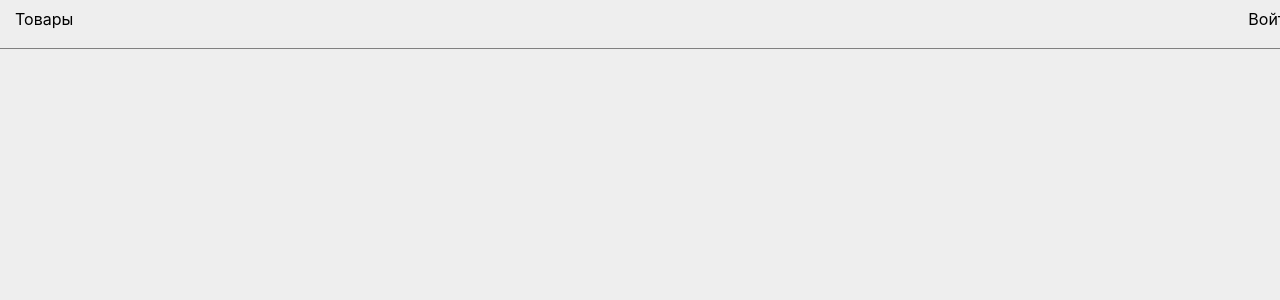
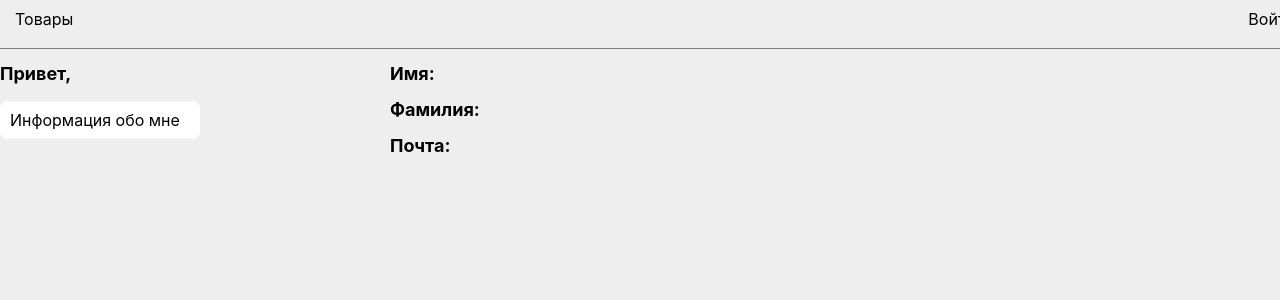
Before and after one commit to fckngawsm/react-test, a React (Create React App) app: page /profile/information-me in a window 1280 px wide. Before the commit this address had no page. Shown: the top 300 px of the page. Built offline with nearby package versions, Linux system fonts and the light colour scheme.

Commit message:
create user info component

```diff
--- a/src/components/App/App.tsx
+++ b/src/components/App/App.tsx
@@ -13,6 +13,7 @@ import ProfileAdminAddProduct from "../Profile/ProfileAdminAddProduct";
 import { checkAuth } from "../../features/users/users-slice";
 import { jwt } from "../../constants/constants";
 import ProfilePage from "../../pages/ProfilePage";
+import ProfileInformationMe from "../Profile/ProfileInformationMe";
 
 function App() {
   const dispatch = useAppDispatch();
@@ -33,6 +34,7 @@ function App() {
             <Route path="order" element={<ProfileAdminOrder />} />
             <Route path="users" element={<ProfileAdminUsers />} />
             <Route path="add-product" element={<ProfileAdminAddProduct />} />
+            <Route path="information-me" element={<ProfileInformationMe />} />
           </Route>
           <Route path="/cart" element={<CartList />} />
         </Routes>
--- /dev/null
+++ b/src/components/Profile/ProfileInformationMe.tsx
@@ -0,0 +1,17 @@
+import React from "react";
+import { ProfileMainInfo, ProfileTitle } from "./ProfileStyle";
+import { useAppSelector } from "../../redux-hooks";
+import { currentUserInfo } from "../../features/users/users-selectors";
+
+function ProfileInformationMe() {
+  const currentUser = useAppSelector(currentUserInfo);
+  return (
+    <ProfileMainInfo>
+      <ProfileTitle>Имя: {currentUser?.name}</ProfileTitle>
+      <ProfileTitle>Фамилия: {currentUser?.lastname}</ProfileTitle>
+      <ProfileTitle>Почта: {currentUser?.email}</ProfileTitle>
+    </ProfileMainInfo>
+  );
+}
+
+export default ProfileInformationMe;
--- a/src/components/Profile/ProfileUser.tsx
+++ b/src/components/Profile/ProfileUser.tsx
@@ -18,7 +18,7 @@ function ProfileUser() {
         <WrapperNavigation>
           <ProfileTitle>Привет, {currentUser?.name}</ProfileTitle>
           <ProfileNavigation>
-            <ProfileLink to="my-order">Мои заказы</ProfileLink>
+            <ProfileLink to="information-me">Информация обо мне</ProfileLink>
           </ProfileNavigation>
         </WrapperNavigation>
         <Outlet />
```
Also changed, not shown: src/components/Profile/ProfileMyOrder.tsx (deleted, +0 -46 lines).
